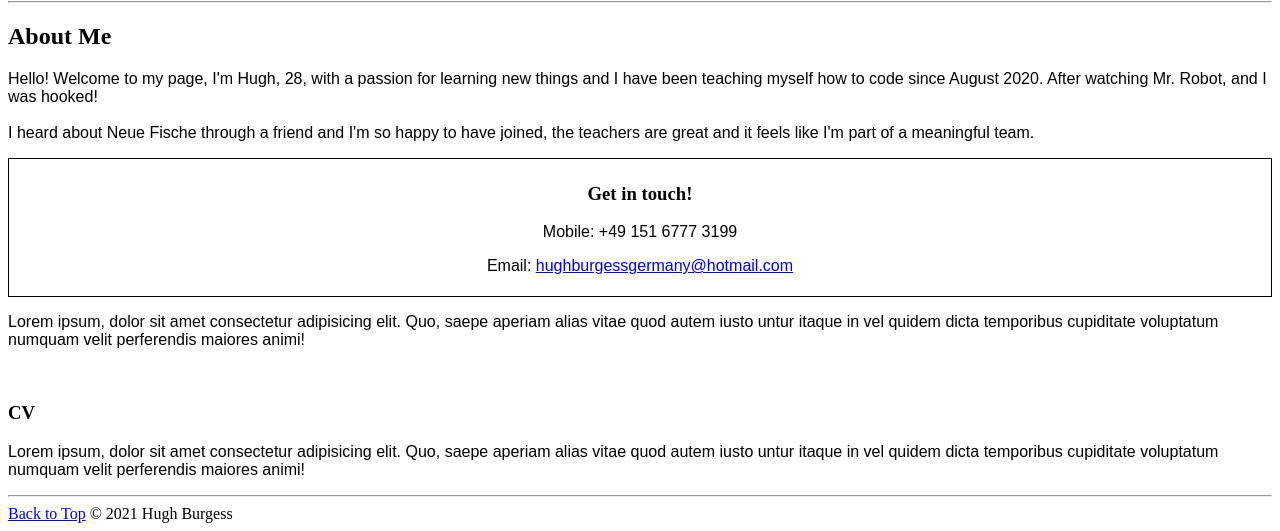
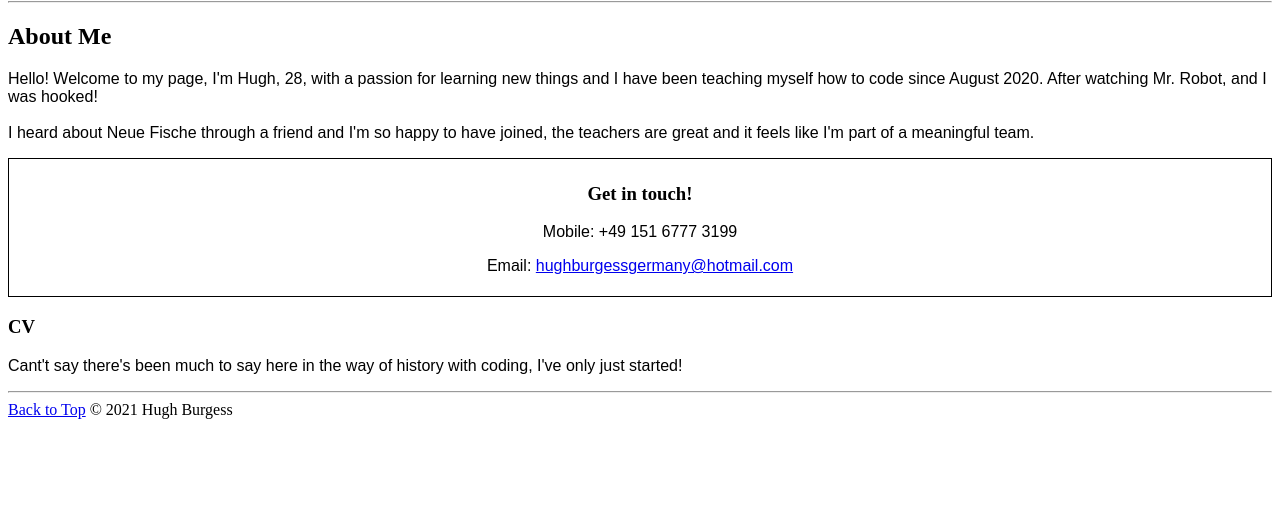
Before and after one commit to hugh-burgess/NFfirst-website, a plain HTML site: page index.html in a window 1280 px wide. Shown: the part 3157-3688 px from the top of the page. After the commit the page ends 3584 px from the top, so only its background shows below. Drawn offline with Linux system fonts and the light colour scheme.

Commit message:
update file for review

```diff
--- a/index.html
+++ b/index.html
@@ -98,23 +98,10 @@
     </article>
 
     <article>
-      <p>
-        Lorem ipsum, dolor sit amet consectetur adipisicing elit. Quo, saepe
-        aperiam alias vitae quod autem iusto untur itaque in vel quidem dicta
-        temporibus cupiditate voluptatum numquam velit perferendis maiores
-        animi!
-      </p>
-    </article>
-
-    <br />
-
-    <article>
       <h3 id="CV">CV</h3>
       <p>
-        Lorem ipsum, dolor sit amet consectetur adipisicing elit. Quo, saepe
-        aperiam alias vitae quod autem iusto untur itaque in vel quidem dicta
-        temporibus cupiditate voluptatum numquam velit perferendis maiores
-        animi!
+        Cant't say there's been much to say here in the way of history with
+        coding, I've only just started!
       </p>
     </article>
 
--- a/style.css
+++ b/style.css
@@ -50,14 +50,8 @@ header {
   text-align: center;
 }
 
-.github {
-  cursor: pointer;
-}
-
-.codepen {
-  cursor: pointer;
-}
-
+.github,
+.codepen,
 .linkedin {
   cursor: pointer;
 }
```
